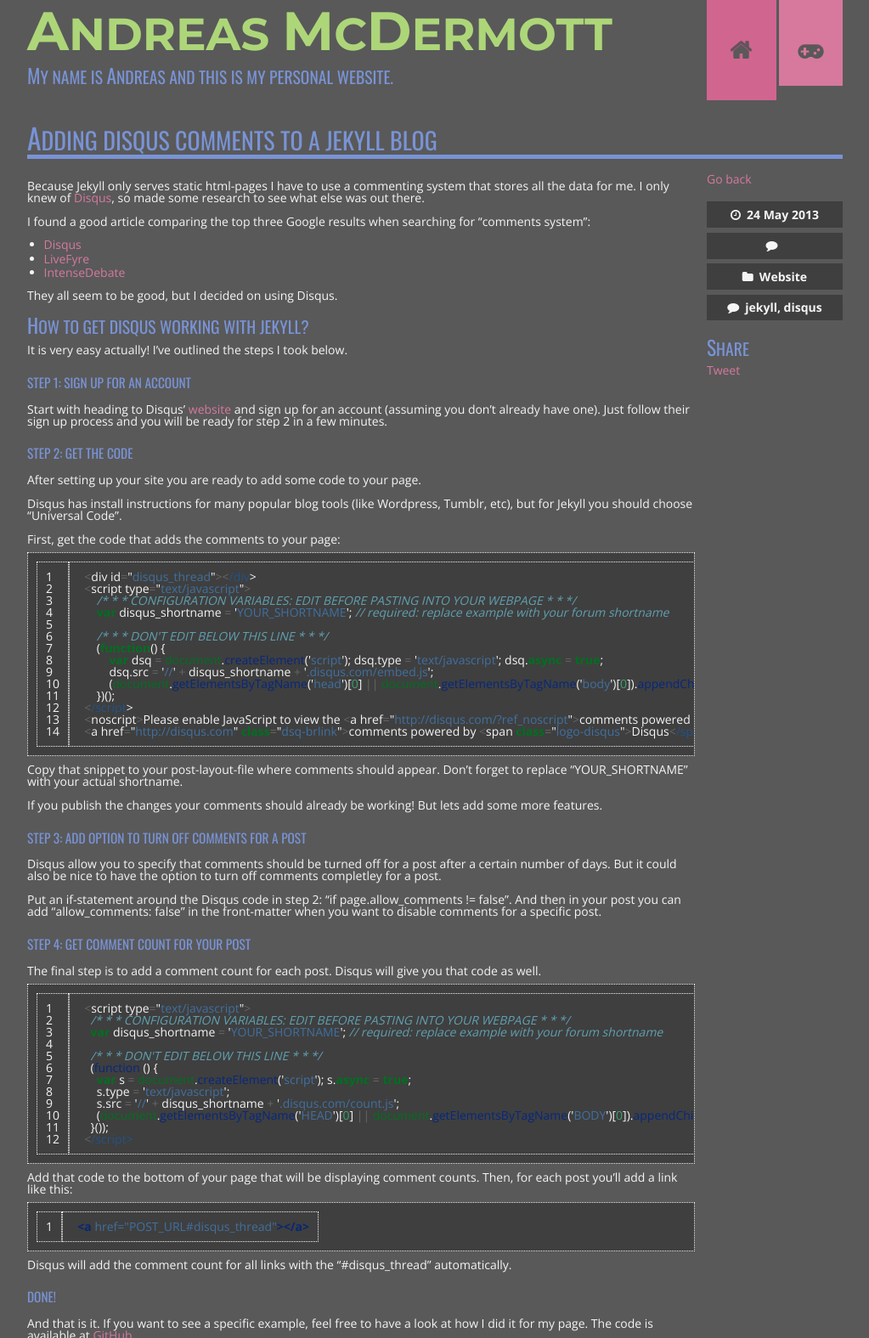
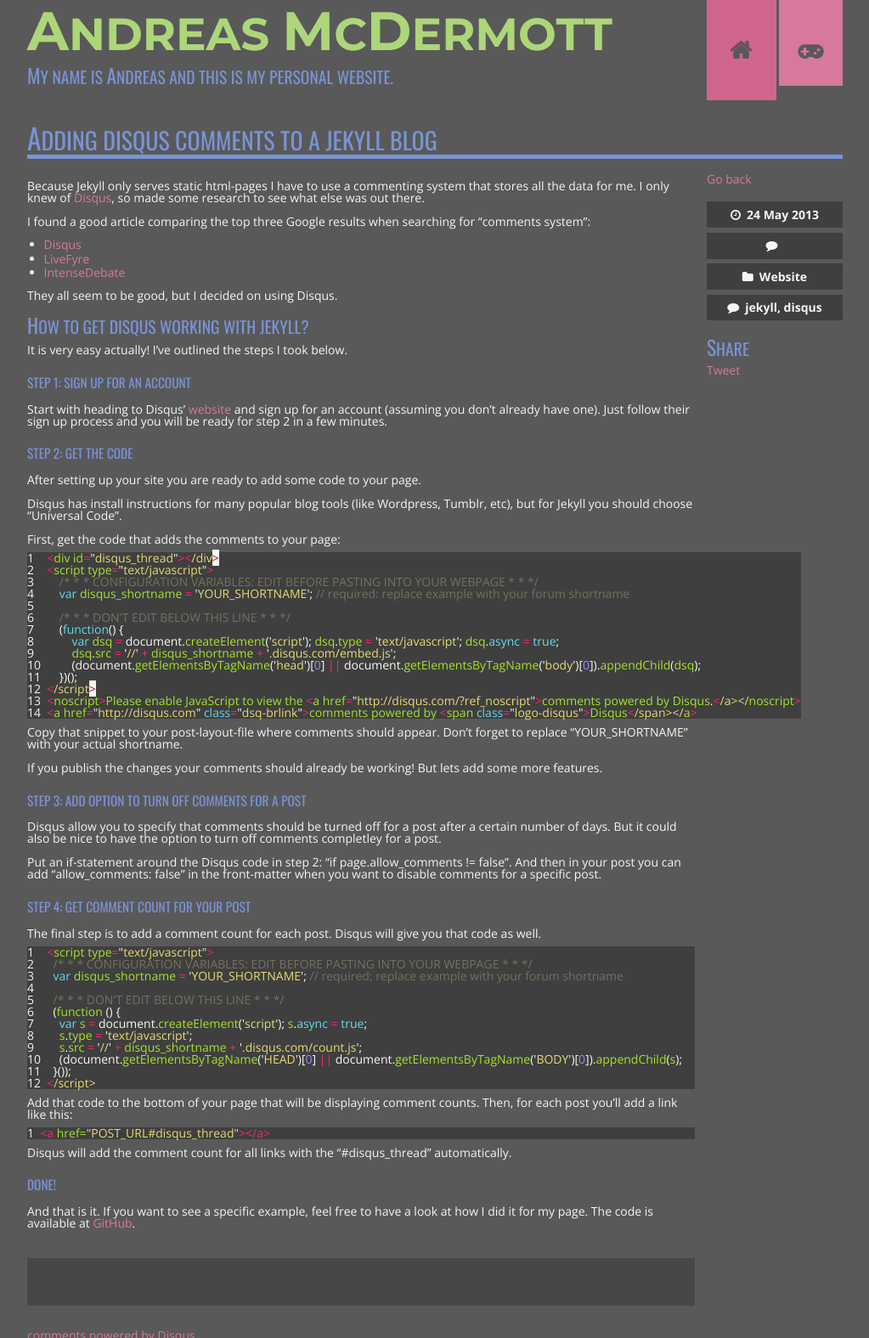
Before and after one commit to andreasmcdermott/andreasmcdermott.github.io, a Jekyll site: the page built from _posts/2013-05-24-Adding-disqus-comments-to-a-jekyll-blog.md, in a window 1280 px wide, cut to the strip 0-1575 px from the top of the page. Shown: the whole strip at 85% size, without its empty margins (128-1151 px from the left). Built offline with Jekyll 4.4.1, drawn with Linux system fonts in a browser that asks for light colours; nearby versions of some CDN libraries; comment, search, counter and statistics services are not loaded.

Commit message:
Added monokai theme

```diff
--- a/css/pygments.css
+++ b/css/pygments.css
@@ -1,72 +1,15 @@
-.highlight pre {
-  background-color: #3F3F3F;
-  border: 1px dotted #f5f5f5;
-  padding: 10px;
-  white-space: pre;
-  word-wrap: normal;
-  overflow: auto;
-  font-size: 1em;
-  color: #f5f5f5;
-}
-
-.highlight .hll { background-color: #ffffcc }
-.highlight .c { color: #60a0b0; font-style: italic } /* Comment */
-/* .highlight .err { border: 1px solid #FF0000 } /* Error */
-.highlight .k { color: #007020; font-weight: bold } /* Keyword */
-.highlight .o { color: #666666 } /* Operator */
-.highlight .cm { color: #60a0b0; font-style: italic } /* Comment.Multiline */
-.highlight .cp { color: #007020 } /* Comment.Preproc */
-.highlight .c1 { color: #60a0b0; font-style: italic } /* Comment.Single */
-.highlight .cs { color: #60a0b0; background-color: #fff0f0 } /* Comment.Special */
-.highlight .gd { color: #A00000 } /* Generic.Deleted */
-.highlight .ge { font-style: italic } /* Generic.Emph */
-.highlight .gr { color: #FF0000 } /* Generic.Error */
-.highlight .gh { color: #000080; font-weight: bold } /* Generic.Heading */
-.highlight .gi { color: #00A000 } /* Generic.Inserted */
-.highlight .go { color: #808080 } /* Generic.Output */
-.highlight .gp { color: #c65d09; font-weight: bold } /* Generic.Prompt */
-.highlight .gs { font-weight: bold } /* Generic.Strong */
-.highlight .gu { color: #800080; font-weight: bold } /* Generic.Subheading */
-.highlight .gt { color: #0040D0 } /* Generic.Traceback */
-.highlight .kc { color: #007020; font-weight: bold } /* Keyword.Constant */
-.highlight .kd { color: #007020; font-weight: bold } /* Keyword.Declaration */
-.highlight .kn { color: #007020; font-weight: bold } /* Keyword.Namespace */
-.highlight .kp { color: #007020 } /* Keyword.Pseudo */
-.highlight .kr { color: #007020; font-weight: bold } /* Keyword.Reserved */
-.highlight .kt { color: #902000 } /* Keyword.Type */
-.highlight .m { color: #40a070 } /* Literal.Number */
-.highlight .s { color: #4070a0 } /* Literal.String */
-.highlight .na { color: #4070a0 } /* Name.Attribute */
-.highlight .nb { color: #007020 } /* Name.Builtin */
-.highlight .nc { color: #0e84b5; font-weight: bold } /* Name.Class */
-.highlight .no { color: #60add5 } /* Name.Constant */
-.highlight .nd { color: #555555; font-weight: bold } /* Name.Decorator */
-.highlight .ni { color: #d55537; font-weight: bold } /* Name.Entity */
-.highlight .ne { color: #007020 } /* Name.Exception */
-.highlight .nf { color: #06287e } /* Name.Function */
-.highlight .nl { color: #002070; font-weight: bold } /* Name.Label */
-.highlight .nn { color: #0e84b5; font-weight: bold } /* Name.Namespace */
-.highlight .nt { color: #062873; font-weight: bold } /* Name.Tag */
-.highlight .nv { color: #bb60d5 } /* Name.Variable */
-.highlight .ow { color: #007020; font-weight: bold } /* Operator.Word */
-.highlight .w { color: #bbbbbb } /* Text.Whitespace */
-.highlight .mf { color: #40a070 } /* Literal.Number.Float */
-.highlight .mh { color: #40a070 } /* Literal.Number.Hex */
-.highlight .mi { color: #40a070 } /* Literal.Number.Integer */
-.highlight .mo { color: #40a070 } /* Literal.Number.Oct */
-.highlight .sb { color: #4070a0 } /* Literal.String.Backtick */
-.highlight .sc { color: #4070a0 } /* Literal.String.Char */
-.highlight .sd { color: #4070a0; font-style: italic } /* Literal.String.Doc */
-.highlight .s2 { color: #4070a0 } /* Literal.String.Double */
-.highlight .se { color: #4070a0; font-weight: bold } /* Literal.String.Escape */
-.highlight .sh { color: #4070a0 } /* Literal.String.Heredoc */
-.highlight .si { color: #70a0d0; font-style: italic } /* Literal.String.Interpol */
-.highlight .sx { color: #c65d09 } /* Literal.String.Other */
-.highlight .sr { color: #235388 } /* Literal.String.Regex */
-.highlight .s1 { color: #4070a0 } /* Literal.String.Single */
-.highlight .ss { color: #517918 } /* Literal.String.Symbol */
-.highlight .bp { color: #007020 } /* Name.Builtin.Pseudo */
-.highlight .vc { color: #bb60d5 } /* Name.Variable.Class */
-.highlight .vg { color: #bb60d5 } /* Name.Variable.Global */
-.highlight .vi { color: #bb60d5 } /* Name.Variable.Instance */
-.highlight .il { color: #40a070 } /* Literal.Number.Integer.Long */
+/* monokai syntax highlighting */
+.highlight,.highlight pre,.highlight table { background:#3F3F3F !important;color:#f3f3f3 !important; }
+.highlight .hll { background-color:#49483e !important; }
+.highlight .err { color:#960050 !important;background-color:#f8f8f2 !important; }
+.highlight .c,.highlight .cm,.highlight .cp,.highlight .c1,.highlight .cs { color:#75715e !important; }
+.highlight .k,.highlight .kc,.highlight .kd,.highlight .kp,.highlight .kr,.highlight .kt,
+.highlight .no { color:#66d9ef !important; }
+.highlight .l,.highlight .m,.highlight .mf,.highlight .mh,.highlight .mi,.highlight .mo,.highlight .se,
+.highlight .il { color:#ae81ff !important; }
+.highlight .n,.highlight .p,.highlight .nb,.highlight .ni,.highlight .nl,.highlight .nn,.highlight .py,
+.highlight .nv,.highlight .w,.highlight .bp,.highlight .vc,.highlight .vg,.highlight .vi { color:#f8f8f2 !important; }
+.highlight .o,.highlight .kn,.highlight .nt,.highlight .ow { color:#f92672 !important; }
+.highlight .ld,.highlight .s,.highlight .sb,.highlight .sc,.highlight .sd,.highlight .s2,.highlight .sh,
+.highlight .si,.highlight .sx,.highlight .sr,.highlight .s1,.highlight .ss { color:#e6db74 !important; }
+.highlight .na,.highlight .nc,.highlight .nd,.highlight .ne,.highlight .nf,.highlight .nx { color:#a6e22e !important; }
```
